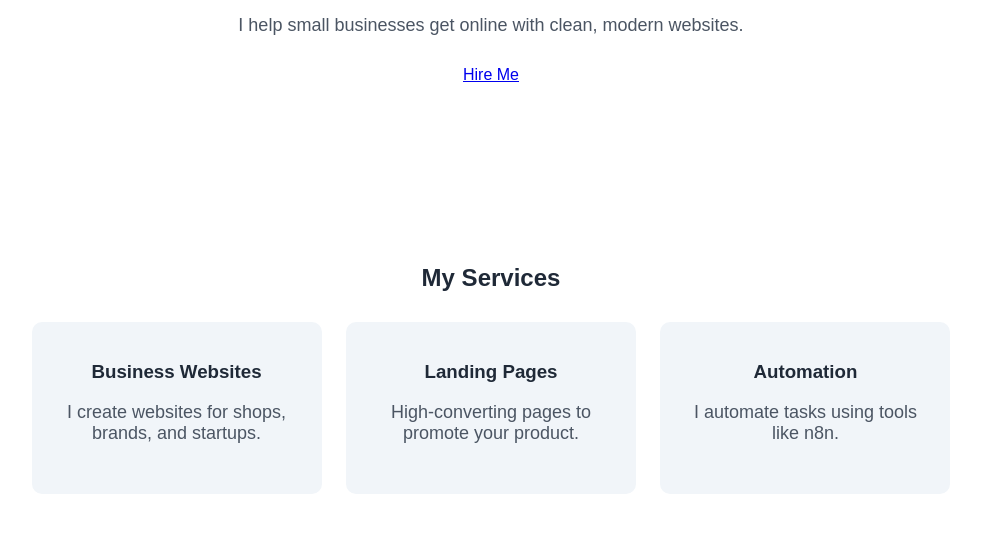
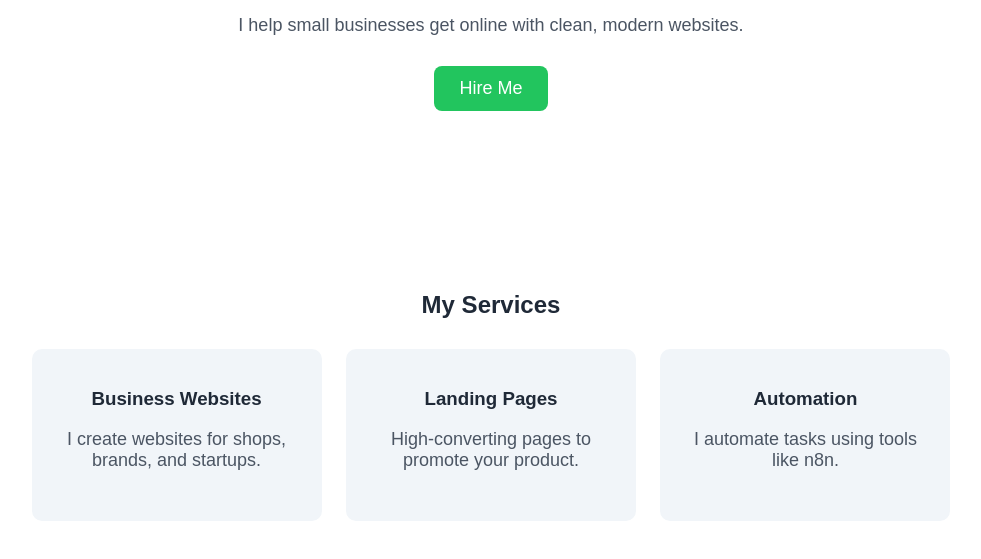
Before and after one commit to felixamrheintalentheadhunter-lgtm/felix123.github.io, a plain HTML site: page index.html in a window 1280 px wide. Shown: the part 191-750 px from the top of the page, without its empty margins (149-1130 px from the left). Drawn offline with Linux system fonts and the light colour scheme.

Commit message:
Update index.html

```diff
--- a/index.html
+++ b/index.html
@@ -66,9 +66,9 @@
         <h1>Felix — Web Developer 🚀</h1>
         <p>I help small businesses get online with clean, modern websites.</p>
 
-        <a href="mailto:youremail@gmail.com?subject=Website Request&body=Hi Felix, I would like a website.">
-    <a href="mailto:felixamrhein.talentheadhunter@gmail.com">Hire Me</a>
-</a>
+        <a href="mailto:felixamrhein.talentheadhunter@gmail.com?subject=Website Request&body=Hi Felix, I would like a website.">
+            <button>Hire Me</button>
+        </a>
     </div>
 
     <div class="section">
@@ -90,7 +90,5 @@
         </div>
     </div>
 
-
-
 </body>
 </html>
```
